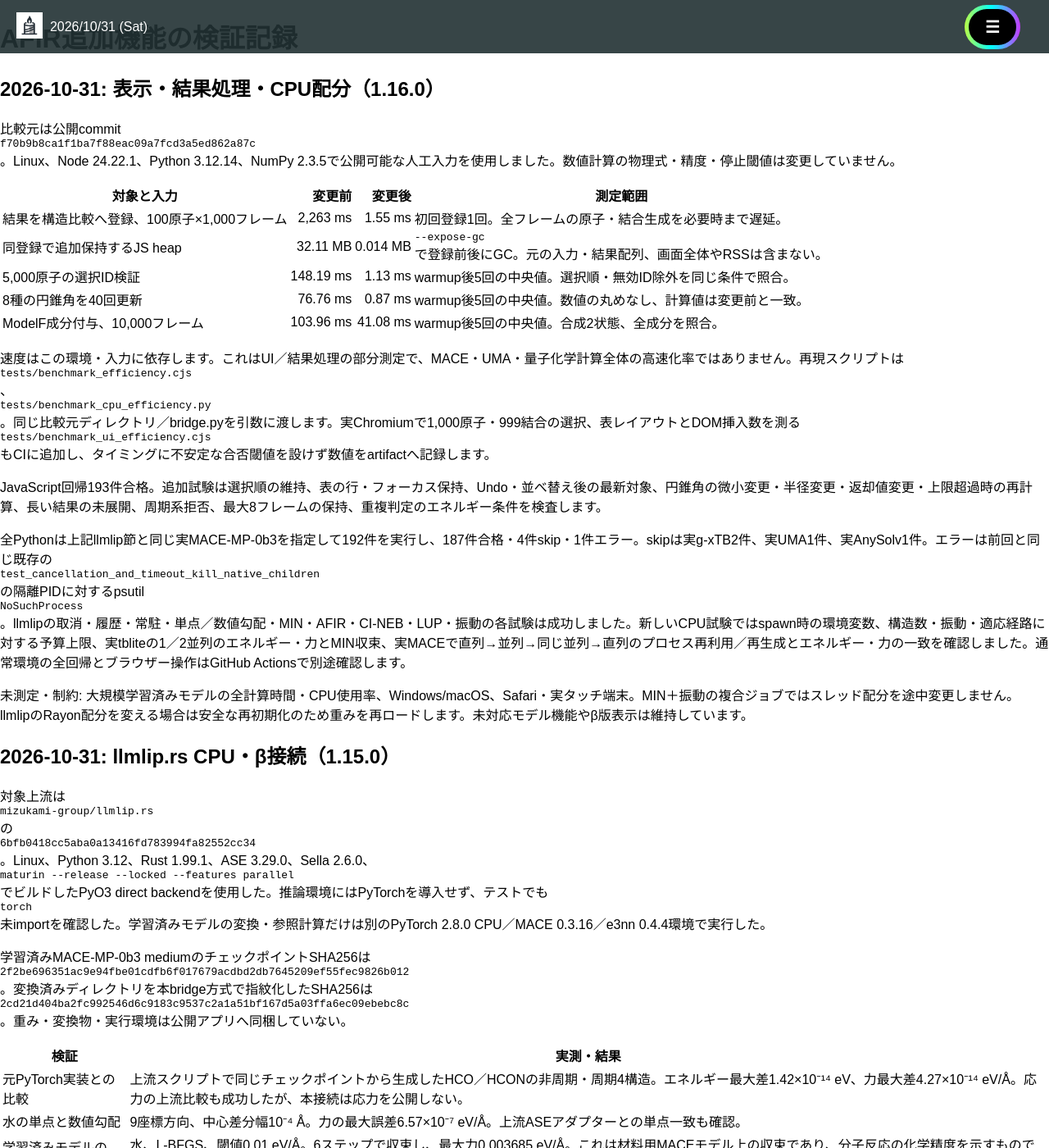
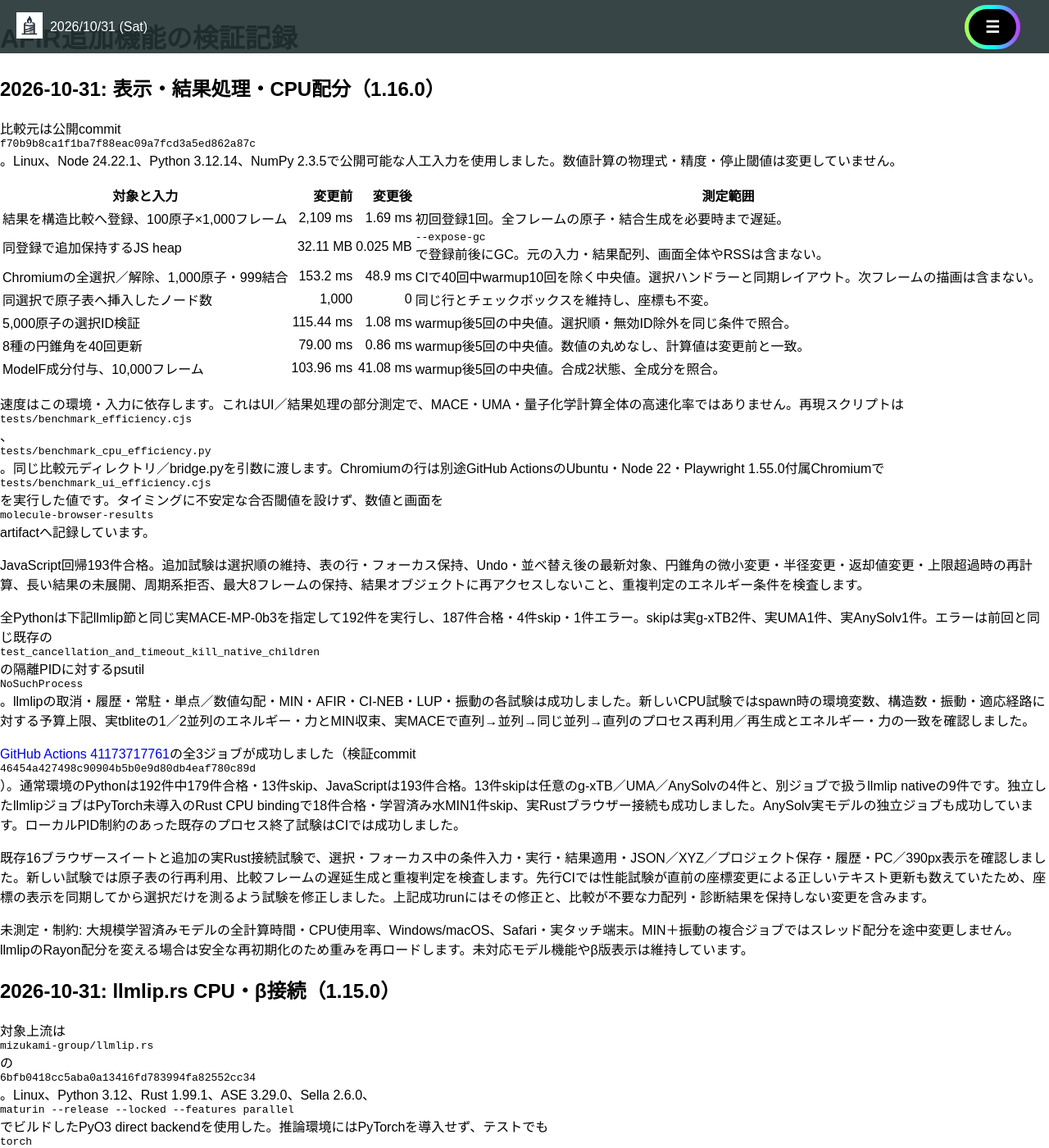
Before and after one commit to h-nabata/h-nabata.github.io, a Jekyll site: the page built from molecule-visualizer/AFIR-VALIDATION.md, in a window 1280 px wide and 1400 px high. Shown: the whole window at 82% size. Built offline with Jekyll 4.4.1, drawn with Linux system fonts in a browser that asks for light colours; nearby versions of some CDN libraries; our own code applies the rules of GitHub Pages for plain Markdown files.

Commit message:
Record CPU and UI efficiency benchmarks and passing regression checks

```diff
--- a/molecule-visualizer/AFIR-VALIDATION.md
+++ b/molecule-visualizer/AFIR-VALIDATION.md
@@ -6,17 +6,23 @@
 
 | 対象と入力 | 変更前 | 変更後 | 測定範囲 |
 |---|---:|---:|---|
-| 結果を構造比較へ登録、100原子×1,000フレーム | 2,263 ms | 1.55 ms | 初回登録1回。全フレームの原子・結合生成を必要時まで遅延。 |
-| 同登録で追加保持するJS heap | 32.11 MB | 0.014 MB | `--expose-gc`で登録前後にGC。元の入力・結果配列、画面全体やRSSは含まない。 |
-| 5,000原子の選択ID検証 | 148.19 ms | 1.13 ms | warmup後5回の中央値。選択順・無効ID除外を同じ条件で照合。 |
-| 8種の円錐角を40回更新 | 76.76 ms | 0.87 ms | warmup後5回の中央値。数値の丸めなし、計算値は変更前と一致。 |
+| 結果を構造比較へ登録、100原子×1,000フレーム | 2,109 ms | 1.69 ms | 初回登録1回。全フレームの原子・結合生成を必要時まで遅延。 |
+| 同登録で追加保持するJS heap | 32.11 MB | 0.025 MB | `--expose-gc`で登録前後にGC。元の入力・結果配列、画面全体やRSSは含まない。 |
+| Chromiumの全選択／解除、1,000原子・999結合 | 153.2 ms | 48.9 ms | CIで40回中warmup10回を除く中央値。選択ハンドラーと同期レイアウト。次フレームの描画は含まない。 |
+| 同選択で原子表へ挿入したノード数 | 1,000 | 0 | 同じ行とチェックボックスを維持し、座標も不変。 |
+| 5,000原子の選択ID検証 | 115.44 ms | 1.08 ms | warmup後5回の中央値。選択順・無効ID除外を同じ条件で照合。 |
+| 8種の円錐角を40回更新 | 79.00 ms | 0.86 ms | warmup後5回の中央値。数値の丸めなし、計算値は変更前と一致。 |
 | ModelF成分付与、10,000フレーム | 103.96 ms | 41.08 ms | warmup後5回の中央値。合成2状態、全成分を照合。 |
 
-速度はこの環境・入力に依存します。これはUI／結果処理の部分測定で、MACE・UMA・量子化学計算全体の高速化率ではありません。再現スクリプトは`tests/benchmark_efficiency.cjs`、`tests/benchmark_cpu_efficiency.py`。同じ比較元ディレクトリ／bridge.pyを引数に渡します。実Chromiumで1,000原子・999結合の選択、表レイアウトとDOM挿入数を測る`tests/benchmark_ui_efficiency.cjs`もCIに追加し、タイミングに不安定な合否閾値を設けず数値をartifactへ記録します。
+速度はこの環境・入力に依存します。これはUI／結果処理の部分測定で、MACE・UMA・量子化学計算全体の高速化率ではありません。再現スクリプトは`tests/benchmark_efficiency.cjs`、`tests/benchmark_cpu_efficiency.py`。同じ比較元ディレクトリ／bridge.pyを引数に渡します。Chromiumの行は別途GitHub ActionsのUbuntu・Node 22・Playwright 1.55.0付属Chromiumで`tests/benchmark_ui_efficiency.cjs`を実行した値です。タイミングに不安定な合否閾値を設けず、数値と画面を`molecule-browser-results` artifactへ記録しています。
 
-JavaScript回帰193件合格。追加試験は選択順の維持、表の行・フォーカス保持、Undo・並べ替え後の最新対象、円錐角の微小変更・半径変更・返却値変更・上限超過時の再計算、長い結果の未展開、周期系拒否、最大8フレームの保持、重複判定のエネルギー条件を検査します。
+JavaScript回帰193件合格。追加試験は選択順の維持、表の行・フォーカス保持、Undo・並べ替え後の最新対象、円錐角の微小変更・半径変更・返却値変更・上限超過時の再計算、長い結果の未展開、周期系拒否、最大8フレームの保持、結果オブジェクトに再アクセスしないこと、重複判定のエネルギー条件を検査します。
 
-全Pythonは上記llmlip節と同じ実MACE-MP-0b3を指定して192件を実行し、187件合格・4件skip・1件エラー。skipは実g-xTB2件、実UMA1件、実AnySolv1件。エラーは前回と同じ既存の`test_cancellation_and_timeout_kill_native_children`の隔離PIDに対するpsutil `NoSuchProcess`。llmlipの取消・履歴・常駐・単点／数値勾配・MIN・AFIR・CI-NEB・LUP・振動の各試験は成功しました。新しいCPU試験ではspawn時の環境変数、構造数・振動・適応経路に対する予算上限、実tbliteの1／2並列のエネルギー・力とMIN収束、実MACEで直列→並列→同じ並列→直列のプロセス再利用／再生成とエネルギー・力の一致を確認しました。通常環境の全回帰とブラウザー操作はGitHub Actionsで別途確認します。
+全Pythonは下記llmlip節と同じ実MACE-MP-0b3を指定して192件を実行し、187件合格・4件skip・1件エラー。skipは実g-xTB2件、実UMA1件、実AnySolv1件。エラーは前回と同じ既存の`test_cancellation_and_timeout_kill_native_children`の隔離PIDに対するpsutil `NoSuchProcess`。llmlipの取消・履歴・常駐・単点／数値勾配・MIN・AFIR・CI-NEB・LUP・振動の各試験は成功しました。新しいCPU試験ではspawn時の環境変数、構造数・振動・適応経路に対する予算上限、実tbliteの1／2並列のエネルギー・力とMIN収束、実MACEで直列→並列→同じ並列→直列のプロセス再利用／再生成とエネルギー・力の一致を確認しました。
+
+[GitHub Actions 41173717761](https://github.com/h-nabata/h-nabata.github.io/actions/runs/41173717761)の全3ジョブが成功しました（検証commit `46454a427498c90904b5b0e9d80db4eaf780c89d`）。通常環境のPythonは192件中179件合格・13件skip、JavaScriptは193件合格。13件skipは任意のg-xTB／UMA／AnySolvの4件と、別ジョブで扱うllmlip nativeの9件です。独立したllmlipジョブはPyTorch未導入のRust CPU bindingで18件合格・学習済み水MIN1件skip、実Rustブラウザー接続も成功しました。AnySolv実モデルの独立ジョブも成功しています。ローカルPID制約のあった既存のプロセス終了試験はCIでは成功しました。
+
+既存16ブラウザースイートと追加の実Rust接続試験で、選択・フォーカス中の条件入力・実行・結果適用・JSON／XYZ／プロジェクト保存・履歴・PC／390px表示を確認しました。新しい試験では原子表の行再利用、比較フレームの遅延生成と重複判定を検査します。先行CIでは性能試験が直前の座標変更による正しいテキスト更新も数えていたため、座標の表示を同期してから選択だけを測るよう試験を修正しました。上記成功runにはその修正と、比較が不要な力配列・診断結果を保持しない変更を含みます。
 
 未測定・制約: 大規模学習済みモデルの全計算時間・CPU使用率、Windows/macOS、Safari・実タッチ端末。MIN＋振動の複合ジョブではスレッド配分を途中変更しません。llmlipのRayon配分を変える場合は安全な再初期化のため重みを再ロードします。未対応モデル機能やβ版表示は維持しています。
 
```
